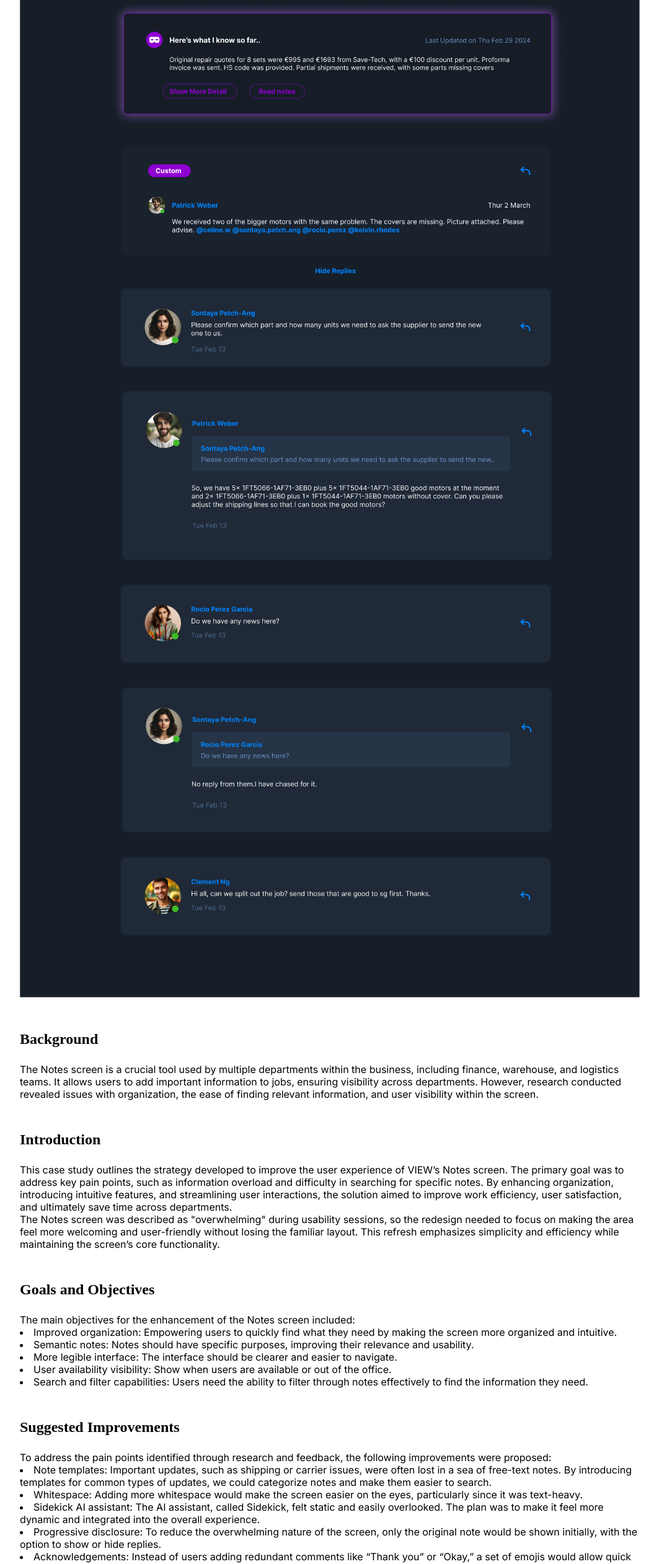
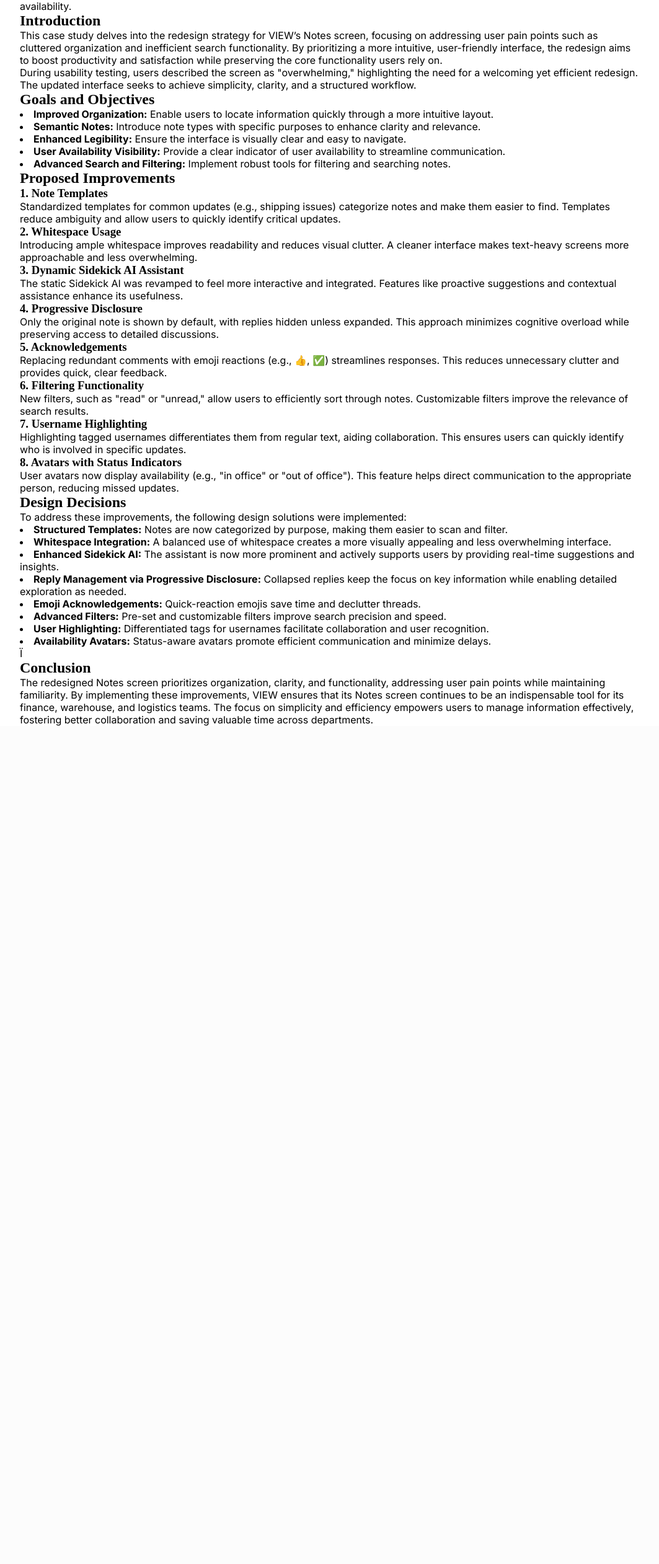
Before and after one commit to emmanuelojiji/portfolio-25, a React (Create React App) app: page /notes in a window 1280 px wide. Shown: the part 234-2757 px from the top of the page at 62% size, without its empty margins (108-1171 px from the left). After the commit the page ends 1455 px from the top, so only its background shows below. Built offline with nearby package versions, Linux system fonts and the light colour scheme; a web font is replaced by a local one.

Commit message:
feat: new content

```diff
--- a/public/index.html
+++ b/public/index.html
@@ -33,7 +33,7 @@
     <link rel="preconnect" href="https://fonts.googleapis.com">
 <link rel="preconnect" href="https://fonts.gstatic.com" crossorigin>
 <link href="https://fonts.googleapis.com/css2?family=Radley:ital@0;1&display=swap" rel="stylesheet">
-    <title>React App</title>
+    <title>Emmanuel Ojiji</title>
   </head>
   <body>
     <noscript>You need to enable JavaScript to run this app.</noscript>
--- a/src/components/Header.js
+++ b/src/components/Header.js
@@ -6,6 +6,11 @@ const Header = () => {
       <a href="/" className="logo">
         Emmanuel Ojiji
       </a>
+
+      <nav>
+        <a>Home</a>
+        <a>Contact</a>
+      </nav>
     </header>
   );
 };
--- a/src/components/Header.scss
+++ b/src/components/Header.scss
@@ -3,4 +3,6 @@ header {
   padding-bottom: 20px;
   font-weight: bold;
   text-transform: uppercase;
+  display: flex;
+  justify-content: space-between;
 }
--- a/src/index.scss
+++ b/src/index.scss
@@ -58,4 +58,5 @@ h6 {
 .final {
   width: 100%;
   margin-bottom: 50px;
+
 }
--- a/src/pages/Notes.js
+++ b/src/pages/Notes.js
@@ -2,169 +2,168 @@ import final from "../media/notes-final.png";
 const Notes = () => {
   return (
     <div className="page-wrap">
-      <h1 className="project-title">Enhancing the VIEW Notes Screen</h1>
+      <h1>Case Study: Enhancing the Notes Screen for VIEW</h1>
 
-      <img src={final} className="final" />
-
-      <div className="content-block">
       <h2>Background</h2>
       <p>
-          The Notes screen is a crucial tool used by multiple departments within
-          the business, including finance, warehouse, and logistics teams. It
-          allows users to add important information to jobs, ensuring visibility
-          across departments. However, research conducted revealed issues with
-          organization, the ease of finding relevant information, and user
-          visibility within the screen.
+        The Notes screen is an integral feature used by finance, warehouse, and
+        logistics teams within the VIEW platform. It provides a shared space for
+        adding critical job-related information, ensuring visibility across
+        departments. Despite its importance, user research revealed significant
+        challenges: information overload, difficulty locating relevant details,
+        and poor visibility of user availability.
       </p>
-      </div>
 
-      <div className="content-block">
       <h2>Introduction</h2>
       <p>
-          This case study outlines the strategy developed to improve the user
-          experience of VIEW’s Notes screen. The primary goal was to address key
-          pain points, such as information overload and difficulty in searching
-          for specific notes. By enhancing organization, introducing intuitive
-          features, and streamlining user interactions, the solution aimed to
-          improve work efficiency, user satisfaction, and ultimately save time
-          across departments.
+        This case study delves into the redesign strategy for VIEW’s Notes
+        screen, focusing on addressing user pain points such as cluttered
+        organization and inefficient search functionality. By prioritizing a
+        more intuitive, user-friendly interface, the redesign aims to boost
+        productivity and satisfaction while preserving the core functionality
+        users rely on.
       </p>
       <p>
-          The Notes screen was described as "overwhelming" during usability
-          sessions, so the redesign needed to focus on making the area feel more
-          welcoming and user-friendly without losing the familiar layout. This
-          refresh emphasizes simplicity and efficiency while maintaining the
-          screen’s core functionality.
+        During usability testing, users described the screen as "overwhelming,"
+        highlighting the need for a welcoming yet efficient redesign. The
+        updated interface seeks to achieve simplicity, clarity, and a structured
+        workflow.
       </p>
-      </div>
 
-      <div className="content-block">
       <h2>Goals and Objectives</h2>
+      <ul>
+        <li>
+          <strong>Improved Organization:</strong> Enable users to locate
+          information quickly through a more intuitive layout.
+        </li>
+        <li>
+          <strong>Semantic Notes:</strong> Introduce note types with specific
+          purposes to enhance clarity and relevance.
+        </li>
+        <li>
+          <strong>Enhanced Legibility:</strong> Ensure the interface is visually
+          clear and easy to navigate.
+        </li>
+        <li>
+          <strong>User Availability Visibility:</strong> Provide a clear
+          indicator of user availability to streamline communication.
+        </li>
+        <li>
+          <strong>Advanced Search and Filtering:</strong> Implement robust tools
+          for filtering and searching notes.
+        </li>
+      </ul>
+
+      <h2>Proposed Improvements</h2>
+      <h3>1. Note Templates</h3>
       <p>
-          The main objectives for the enhancement of the Notes screen included:
+        Standardized templates for common updates (e.g., shipping issues)
+        categorize notes and make them easier to find. Templates reduce
+        ambiguity and allow users to quickly identify critical updates.
+      </p>
+
+      <h3>2. Whitespace Usage</h3>
+      <p>
+        Introducing ample whitespace improves readability and reduces visual
+        clutter. A cleaner interface makes text-heavy screens more approachable
+        and less overwhelming.
+      </p>
+
+      <h3>3. Dynamic Sidekick AI Assistant</h3>
+      <p>
+        The static Sidekick AI was revamped to feel more interactive and
+        integrated. Features like proactive suggestions and contextual
+        assistance enhance its usefulness.
+      </p>
+
+      <h3>4. Progressive Disclosure</h3>
+      <p>
+        Only the original note is shown by default, with replies hidden unless
+        expanded. This approach minimizes cognitive overload while preserving
+        access to detailed discussions.
+      </p>
+
+      <h3>5. Acknowledgements</h3>
+      <p>
+        Replacing redundant comments with emoji reactions (e.g., 👍, ✅)
+        streamlines responses. This reduces unnecessary clutter and provides
+        quick, clear feedback.
+      </p>
+
+      <h3>6. Filtering Functionality</h3>
+      <p>
+        New filters, such as "read" or "unread," allow users to efficiently sort
+        through notes. Customizable filters improve the relevance of search
+        results.
+      </p>
+
+      <h3>7. Username Highlighting</h3>
+      <p>
+        Highlighting tagged usernames differentiates them from regular text,
+        aiding collaboration. This ensures users can quickly identify who is
+        involved in specific updates.
+      </p>
+
+      <h3>8. Avatars with Status Indicators</h3>
+      <p>
+        User avatars now display availability (e.g., "in office" or "out of
+        office"). This feature helps direct communication to the appropriate
+        person, reducing missed updates.
+      </p>
+
+      <h2>Design Decisions</h2>
+      <p>
+        To address these improvements, the following design solutions were
+        implemented:
       </p>
       <ul>
         <li>
-            Improved organization: Empowering users to quickly find what they
-            need by making the screen more organized and intuitive.
+          <strong>Structured Templates:</strong> Notes are now categorized by
+          purpose, making them easier to scan and filter.
         </li>
         <li>
-            Semantic notes: Notes should have specific purposes, improving their
-            relevance and usability.
+          <strong>Whitespace Integration:</strong> A balanced use of whitespace
+          creates a more visually appealing and less overwhelming interface.
         </li>
         <li>
-            More legible interface: The interface should be clearer and easier
-            to navigate.
+          <strong>Enhanced Sidekick AI:</strong> The assistant is now more
+          prominent and actively supports users by providing real-time
+          suggestions and insights.
         </li>
         <li>
-            User availability visibility: Show when users are available or out
-            of the office.
+          <strong>Reply Management via Progressive Disclosure:</strong>{" "}
+          Collapsed replies keep the focus on key information while enabling
+          detailed exploration as needed.
         </li>
         <li>
-            Search and filter capabilities: Users need the ability to filter
-            through notes effectively to find the information they need.
-          </li>
-        </ul>
-      </div>
-
-      <div className="content-block">
-        <h2>Suggested Improvements</h2>
-        <p>
-          To address the pain points identified through research and feedback,
-          the following improvements were proposed:
-        </p>
-        <ul>
-          <li>
-            Note templates: Important updates, such as shipping or carrier
-            issues, were often lost in a sea of free-text notes. By introducing
-            templates for common types of updates, we could categorize notes and
-            make them easier to search.
+          <strong>Emoji Acknowledgements:</strong> Quick-reaction emojis save
+          time and declutter threads.
         </li>
         <li>
-            Whitespace: Adding more whitespace would make the screen easier on
-            the eyes, particularly since it was text-heavy.
+          <strong>Advanced Filters:</strong> Pre-set and customizable filters
+          improve search precision and speed.
         </li>
         <li>
-            Sidekick AI assistant: The AI assistant, called Sidekick, felt
-            static and easily overlooked. The plan was to make it feel more
-            dynamic and integrated into the overall experience.
+          <strong>User Highlighting:</strong> Differentiated tags for usernames
+          facilitate collaboration and user recognition.
         </li>
         <li>
-            Progressive disclosure: To reduce the overwhelming nature of the
-            screen, only the original note would be shown initially, with the
-            option to show or hide replies.
+          <strong>Availability Avatars:</strong> Status-aware avatars promote
+          efficient communication and minimize delays.
         </li>
-          <li>
-            Acknowledgements: Instead of users adding redundant comments like
-            “Thank you” or “Okay,” a set of emojis would allow quick reactions
-            to notes without cluttering the screen.
-          </li>
-          <li>
-            Filtering functionality: A better way to search and filter through
-            hundreds of notes was needed. Pre-set filters, such as "read" or
-            "unread" notes, would significantly improve navigation.
-          </li>
-          <li>
-            Username highlighting: Differentiating tagged usernames from regular
-            text would help users easily identify who was involved in the note
-            and what information was being shared.
-          </li>
-          <li>
-            Avatars with status: Avatars would show whether a user was in or out
-            of the office, reducing the issue of missed communication.
-          </li>
+        Ï
       </ul>
-      </div>
 
-      <div className="content-block">
-        <h2>Design Decisions</h2>
+      <h2>Conclusion</h2>
       <p>
-          To address the user pain points identified in the research and UX
-          audit, several design decisions were made:
+        The redesigned Notes screen prioritizes organization, clarity, and
+        functionality, addressing user pain points while maintaining
+        familiarity. By implementing these improvements, VIEW ensures that its
+        Notes screen continues to be an indispensable tool for its finance,
+        warehouse, and logistics teams. The focus on simplicity and efficiency
+        empowers users to manage information effectively, fostering better
+        collaboration and saving valuable time across departments.
       </p>
-        <ul>
-          <li>
-            Note templates were introduced to give a structured approach to
-            adding information, ensuring each note has a clear purpose and can
-            be easily filtered.
-          </li>
-          <li>
-            Whitespace was added to create a less cluttered interface, making
-            the screen more digestible and less overwhelming.
-          </li>
-          <li>
-            The Sidekick AI assistant was redesigned to feel more alive and
-            dynamic, ensuring it stood out more on the screen.
-          </li>
-          <li>
-            Progressive disclosure was implemented to allow users to focus only
-            on essential information at first, with the option to dive deeper
-            into replies if necessary.
-          </li>
-          <li>
-            Acknowledgements were added to replace redundant comments, enabling
-            users to react quickly using emojis, saving time and space.
-          </li>
-          <li>
-            A filtering system was introduced to help users search through notes
-            more efficiently by using preset filters like "read" and "unread."
-          </li>
-          <li>
-            Username highlighting was added to differentiate between tagged
-            users and regular text.
-          </li>
-          <li>
-            Avatars with status indicators were introduced to show whether users
-            were available or out of the office, making it easier to direct
-            communication to the right person.
-          </li>
-        </ul>
-      </div>
-
-      <div className="content-block">
-        <h2>Conclusion</h2>
-        <p>The refresh of</p>
-      </div>
     </div>
   );
 };
--- a/src/pages/WarehouseReporting.js
+++ b/src/pages/WarehouseReporting.js
@@ -3,140 +3,165 @@ import final from "../media/reporter-final.png";
 const WarehouseReporting = () => {
   return (
     <div className="page-wrap">
-      <h1 className="project-title">Warehouse Employee Performance Reporter</h1>
+      <h1>Warehouse Employee Performance Reporter</h1>
 
-      <img src={final} className="final" />
-
-      <div className="content-block">
-        <h2>Project Overview</h2>
+      <h2>Background</h2>
       <p>
         The warehouse team had been relying on a manual process to track
         employee performance, entering data into spreadsheets and using Google
         Looker to visualize it. However, their system lacked the granularity
         needed to make informed decisions, especially around employee
         productivity trends. The managers wanted not only daily reports but
-          insights into performance on an hourly and even minute-by-minute
-          basis.
+        insights into performance on an hourly and even minute-by-minute basis.
       </p>
       <p>
-          Recognizing the inefficiencies in this approach, I proposed building
-          an in-house performance tracking system that would automate data
-          collection and provide the granularity they needed. This solution
-          would streamline the tracking process, making it easier for warehouse
-          managers to monitor performance in real time and respond to
-          productivity trends more effectively.
+        Recognizing the inefficiencies in this approach, I proposed building an
+        in-house performance tracking system that would automate data collection
+        and provide the granularity they needed. This solution would streamline
+        the tracking process, making it easier for warehouse managers to monitor
+        performance in real time and respond to productivity trends more
+        effectively.
       </p>
-      </div>
 
-      <div className="content-block">
-        <h2>The Problem</h2>
-        <ul>
-          <li>
-            <strong>Manual Data Entry:</strong> Managers were inputting employee
-            data into spreadsheets, a process prone to errors and delays.
-          </li>
-          <li>
-            <strong>Limited Granularity:</strong> The previous system only
-            offered daily package reports and lacked detailed insights into
-            hourly or minute-based performance.
-          </li>
-          <li>
-            <strong>Visibility Gaps:</strong> Managers needed a way to spot
-            trends such as employees slacking during certain hours or leaving
-            early, which wasn’t possible with their existing system.
-          </li>
-        </ul>
-      </div>
+      <h2>Introduction</h2>
+      <p>
+        This case study outlines the strategy developed to enhance the warehouse
+        team’s ability to track employee productivity with precision and
+        reliability. The goal was to transition from manual processes to an
+        automated system that delivers actionable insights, enabling warehouse
+        managers to make timely and informed decisions.
+      </p>
 
-      <div className="content-block">
-        <h2>My Role</h2>
+      <h2>Research and Discovery</h2>
       <p>
-          I led the design and development of the Warehouse Employee Performance
-          Reporter, working closely with the warehouse managers to understand
-          their pain points and the specific insights they required from the
-          system.
-        </p>
-      </div>
-
-      <div className="content-block">
-        <h2>The Solution</h2>
-        <p>
-          I developed an in-house reporting system that automated the data
-          collection process, pulling information directly from the backend.
-          This allowed managers to track the number of packages employees marked
-          as “arrived” at various levels of detail: daily, hourly, and down to
-          the minute.
-        </p>
-        <p>
-          The design prioritizes both high-level overviews and granular
-          insights. Employee performance is presented through accordion-style
-          cards, which provide a quick summary of key metrics at a glance, such
-          as:
+        To understand the challenges faced by the warehouse team, I conducted a
+        series of interviews with managers and shadowed their workflow to
+        observe the current processes in action. Key insights included:
       </p>
       <ul>
         <li>
-            <strong>Total Packages Completed (Per Day & Date Range):</strong>{" "}
-            This metric allows managers to quickly assess each employee’s
-            overall productivity.
+          <strong>Data Entry Bottlenecks:</strong> Manual data entry was
+          time-consuming and prone to errors.
         </li>
         <li>
-            <strong>Hourly Breakdown:</strong> Managers can expand the cards to
-            view performance per hour, helping them identify trends, like
-            slacking during certain periods or employees leaving early.
+          <strong>Lack of Granular Insights:</strong> The existing tools only
+          provided daily performance data, which limited the ability to identify
+          productivity trends during specific hours.
         </li>
         <li>
-            <strong>Minute-by-Minute Detail:</strong> For even more granularity,
-            the second screen allows managers to drill down further, showing
-            when each individual package was processed during the day.
+          <strong>Operational Blind Spots:</strong> Managers were unable to
+          pinpoint when and why productivity dips occurred.
         </li>
       </ul>
-      </div>
 
-      <div className="content-block">
+      <h2>Goals and Objectives</h2>
+      <ul>
+        <li>
+          <strong>Automated Data Collection:</strong> Replace manual entry with
+          real-time backend integration.
+        </li>
+        <li>
+          <strong>Detailed Analytics:</strong> Provide granular insights into
+          employee performance at daily, hourly, and minute levels.
+        </li>
+        <li>
+          <strong>Improved Decision-Making:</strong> Equip managers with
+          actionable data to address productivity challenges.
+        </li>
+      </ul>
+
+      <h2>Collaboration</h2>
+      <p>
+        I worked closely with warehouse managers to gather requirements and
+        iterated on prototypes based on their feedback. Collaboration also
+        involved backend developers to ensure seamless integration with existing
+        systems and data pipelines. Regular check-ins ensured alignment with
+        stakeholders’ needs and expectations.
+      </p>
+
+      <h2>Suggested Improvements</h2>
+      <ul>
+        <li>
+          <strong>Automated Reporting:</strong> Replacing manual data entry with
+          backend integration to reduce errors and save time.
+        </li>
+        <li>
+          <strong>Accordion-Style Cards:</strong> Presenting employee
+          performance summaries with expandable details for hourly and
+          minute-level granularity.
+        </li>
+        <li>
+          <strong>Real-Time Tracking:</strong> Enabling managers to monitor
+          performance trends as they occur.
+        </li>
+        <li>
+          <strong>User-Friendly Interface:</strong> Designing a clean layout for
+          quick access to key metrics.
+        </li>
+      </ul>
+
+      <h2>Challenges and Solutions</h2>
+      <p>
+        <strong>Integration with Existing Systems:</strong> Ensuring seamless
+        integration with the warehouse’s current software required close
+        coordination with backend developers. We established a robust API
+        pipeline for real-time data synchronization.
+      </p>
+      <p>
+        <strong>Balancing Simplicity with Depth:</strong> The need to provide
+        detailed insights without overwhelming users was addressed through the
+        accordion-style card design, which presents data progressively.
+      </p>
+
+      <h2>Design Decisions</h2>
+      <p>
+        The interface was designed to prioritize both usability and
+        functionality. Key design choices included:
+      </p>
+      <ul>
+        <li>
+          <strong>Accordion-Style Cards:</strong> Allowing managers to view
+          high-level summaries at a glance and expand for detailed hourly and
+          minute-by-minute data.
+        </li>
+        <li>
+          <strong>Real-Time Visualization:</strong> Using dynamic charts and
+          tables to provide immediate feedback on performance trends.
+        </li>
+        <li>
+          <strong>Responsive Design:</strong> Ensuring accessibility across
+          devices, from desktops to tablets used on warehouse floors.
+        </li>
+      </ul>
+
+      <h2>Impact</h2>
+      <p>
+        The Warehouse Employee Performance Reporter significantly improved
+        productivity tracking and decision-making. Key outcomes included:
+      </p>
+      <ul>
+        <li>
+          <strong>Error Reduction:</strong> Eliminated manual data entry errors,
+          saving an estimated 10 hours weekly.
+        </li>
+        <li>
+          <strong>Real-Time Insights:</strong> Enabled managers to identify and
+          address productivity dips as they occurred.
+        </li>
+        <li>
+          <strong>Enhanced Efficiency:</strong> Streamlined workflows, allowing
+          managers to focus on strategic decisions rather than administrative
+          tasks.
+        </li>
+      </ul>
+
       <h2>Future Considerations</h2>
       <p>
-          In the future, we plan to expand the system with{" "}
-          <strong>Employee Profiles</strong>, which would store more detailed
-          performance metrics, including averages, personalized reports, and
-          deeper analytics on employee trends.
+        Future enhancements include the development of Employee Profiles, which
+        will store detailed performance metrics, averages, and personalized
+        reports. Additionally, predictive analytics could be introduced to
+        forecast productivity trends and proactively address potential issues.
       </p>
-      </div>
-
-      <div className="content-block">
-        <h2>Design Decisions</h2>
-        <p>
-          The interface was designed to balance ease of use with the ability to
-          access deeper insights when needed. I opted for an{" "}
-          <strong>accordion-style card layout</strong> for each employee,
-          allowing users to view high-level information—such as daily totals—at
-          a glance while offering the ability to expand each card for more
-          granular hourly and minute-by-minute details.
-        </p>
-        <p>
-          This design choice not only provides a clean, organized structure but
-          also ensures that{" "}
-          <strong>all relevant information remains on a single screen</strong>.
-          By using the accordion style, managers don’t have to navigate in and
-          out of different pages to find key data, streamlining their workflow
-          and making the system more efficient to use.
-        </p>
-      </div>
-
-      <div className="content-block">
-        <h2>Impact</h2>
-        <p>
-          By automating data collection and providing granular performance
-          insights, this system has significantly improved the warehouse team’s
-          ability to monitor employee productivity. Managers now have the tools
-          to:
-        </p>
-        <ul>
-          <li>Spot productivity dips in real time</li>
-          <li>Take action based on specific data trends</li>
-          <li>Reduce manual data entry errors</li>
-          <li>Make more informed decisions about team performance</li>
-        </ul>
-      </div>
     </div>
   );
 };
```
Also changed, not shown: src/pages/Projects.js (+20 -11 lines), src/pages/Projects.scss (+25 -2 lines), src/pages/UsabilitySession.js (+14 -27 lines). Lines whose indentation alone changed are shown as unchanged.
